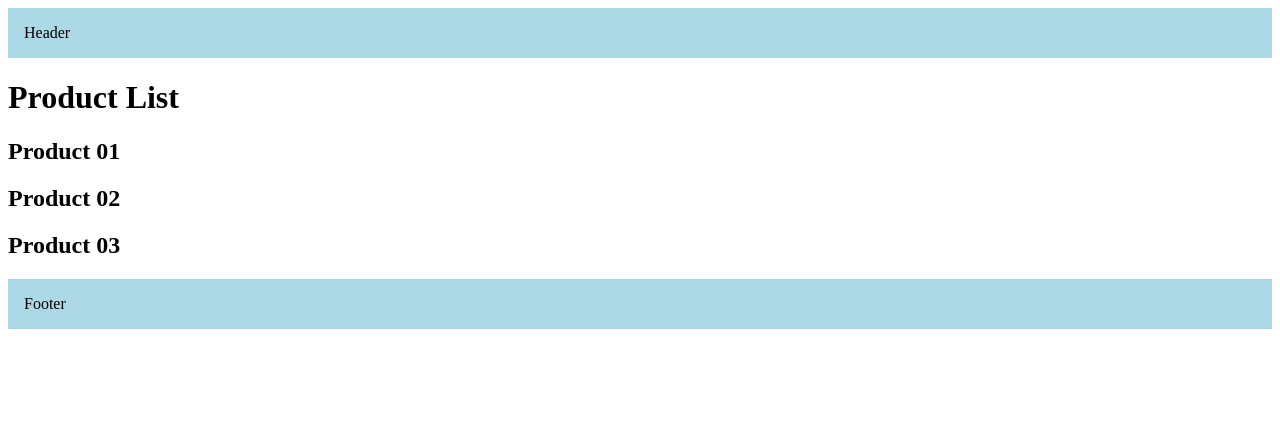
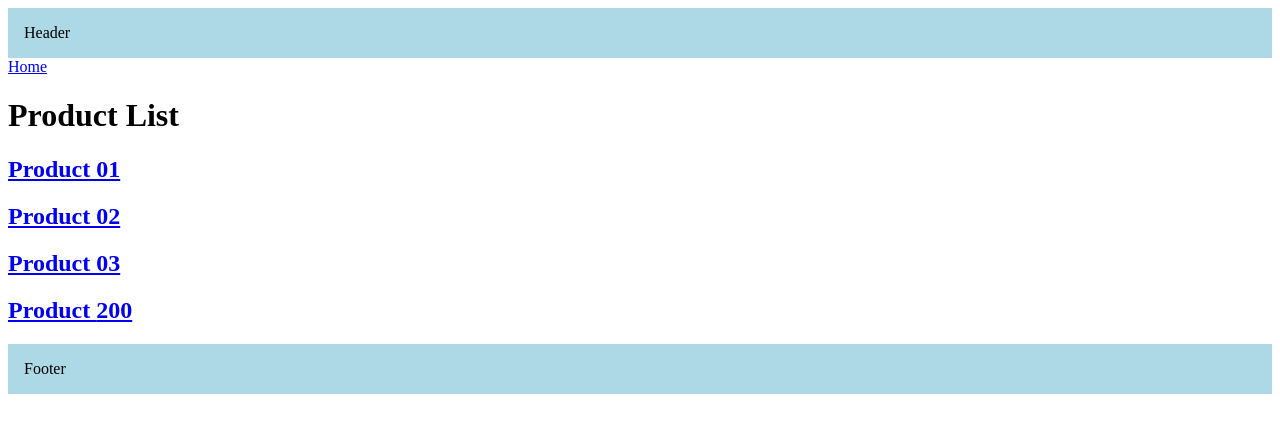
Before and after one commit to Senevirathna12/Next_Begining, a Next.js app: page /product in a window 1280 px wide. Shown: the top 432 px of the page. Built offline with nearby package versions, Linux system fonts and the light colour scheme.

Commit message:
Naviagatinon (<Link></Link>)

```diff
--- a/src/app/product/page.tsx
+++ b/src/app/product/page.tsx
@@ -1,10 +1,16 @@
+import Link from "next/link"
+
 export default function Product(){
+    const productID = 200;
     return (
         <>
+            <Link href='/'>Home</Link>
             <h1>Product List</h1>
-            <h2>Product 01</h2>
-            <h2>Product 02</h2>
-            <h2>Product 03</h2>
+            <h2><Link href='/product/1'>Product 01</Link></h2>
+            <h2><Link href='/product/2'>Product 02</Link></h2>
+            <h2><Link href='/product/3'>Product 03</Link></h2>
+            <h2><Link href={`/product/${productID}`}>Product {productID}</Link></h2>
+
         </>
     )
 }
```
Also changed, not shown: src/app/about/page.tsx (+8 -1 lines), src/app/page.tsx (+9 -1 lines), src/app/product/[productid]/page.tsx (+13 -6 lines).
